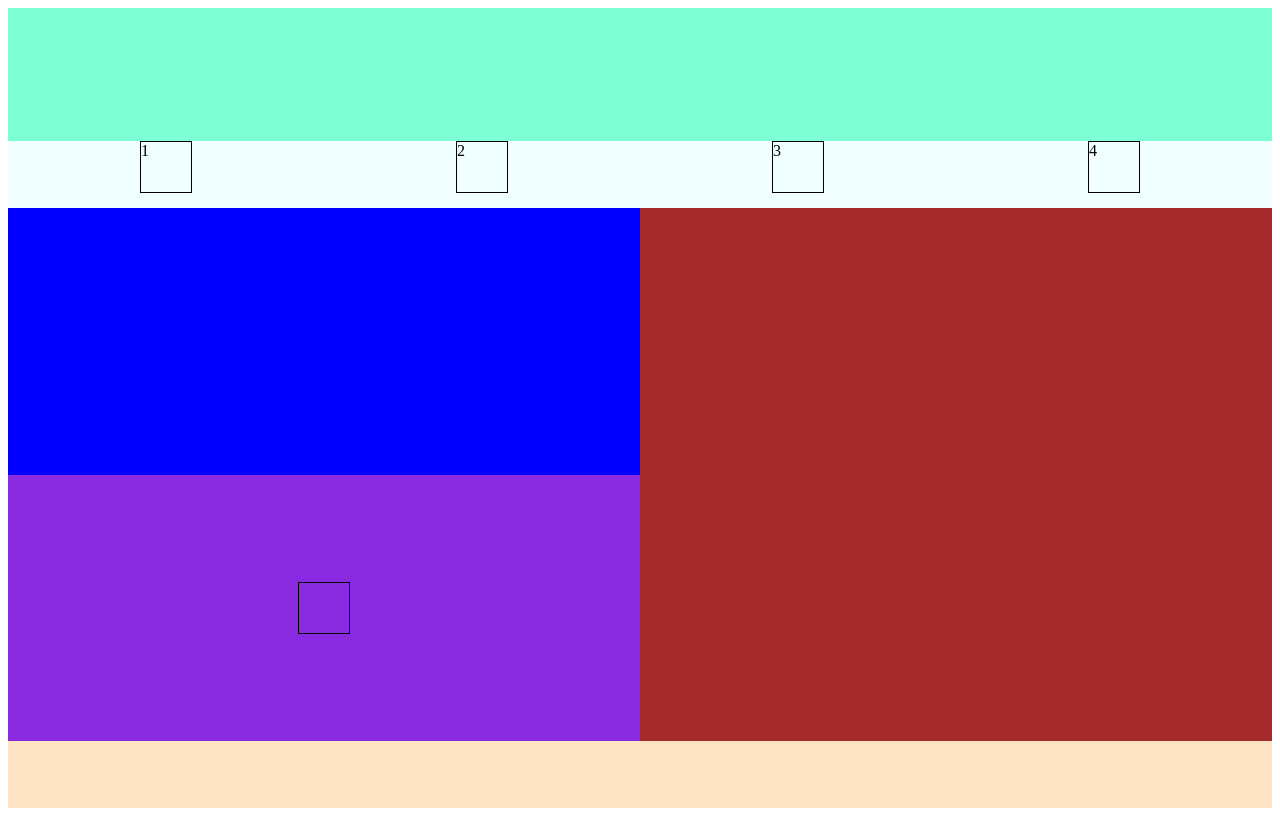
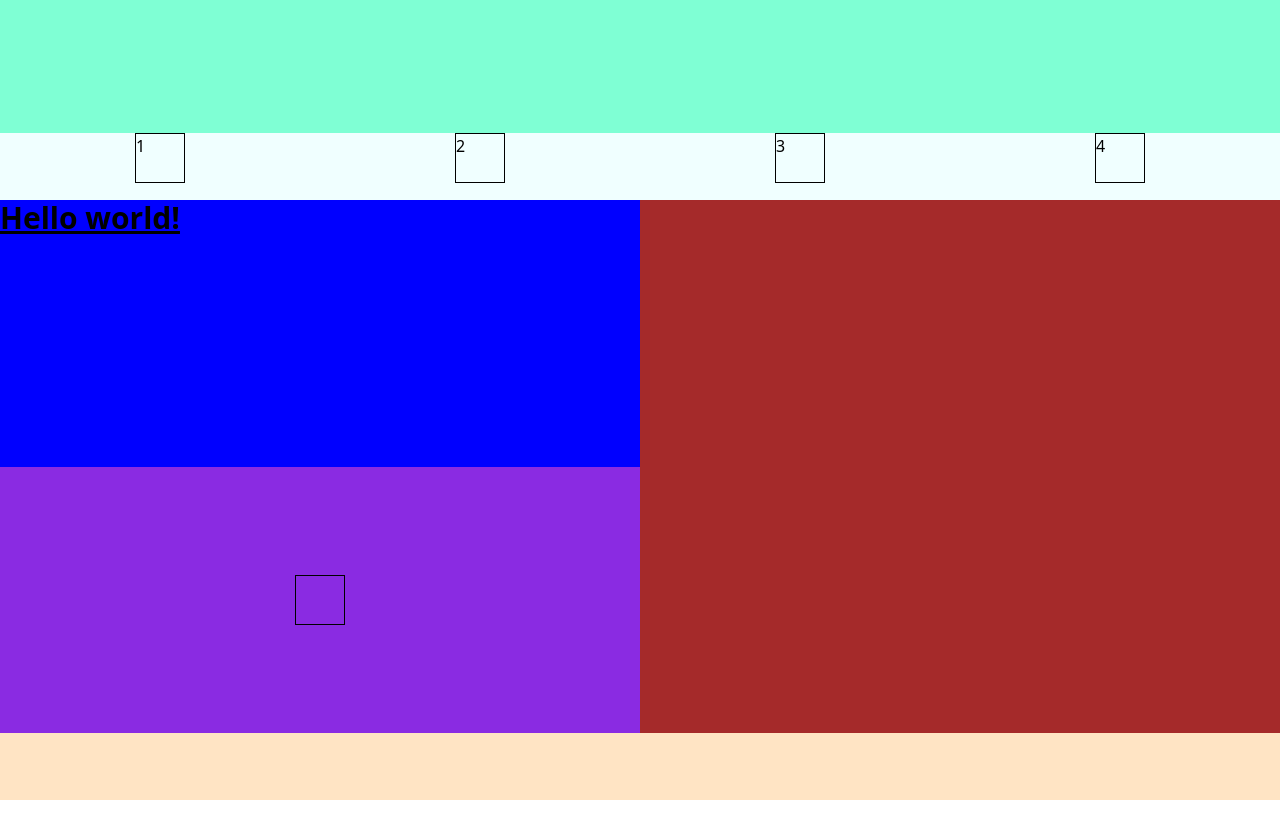
Before and after one commit to amrulsy/kuliner, a plain HTML site: page index.html in a window 1280 px wide. Drawn offline with nearby package versions, Linux system fonts and the light colour scheme.

Commit message:
inetegrasi tailwind

```diff
--- a/index.html
+++ b/index.html
@@ -4,6 +4,7 @@
     <meta charset="UTF-8">
     <meta http-equiv="X-UA-Compatible" content="IE=edge">
     <meta name="viewport" content="width=device-width, initial-scale=1.0">
+    <script src="https://cdn.tailwindcss.com"></script>
     <title>Document</title>
     <link rel="stylesheet" href="style.css">
 </head>
@@ -12,16 +13,18 @@
         <header>
 
         </header>
-        <nav>
+        <nav class="flex flex-row justify-around">
             <div class="satu">1</div>
             <div class="dua">2</div>
             <div class="tiga">3</div>
             <div class="empat">4</div>
         </nav>
         <section>
-
+            <h1 class="text-3xl font-bold underline">
+                Hello world!
+              </h1>
         </section>
-        <article>
+        <article class="flex justify-center items-center">
             <div id="center"></div>
         </article>
         <aside>
--- a/style.css
+++ b/style.css
@@ -21,9 +21,7 @@ header {
 nav {
     background-color: azure;
     grid-area: nav;
-    display: flex;
-    flex-direction: row;
-    justify-content: space-around;
+
 }
 
 .satu, .dua, .tiga, .empat, #center{
@@ -40,9 +38,7 @@ section {
 article {
     background-color: blueviolet;
     grid-area: article;
-    display: flex;
-    justify-content: center;
-    align-items: center;
+
 }
 
 aside {
```
